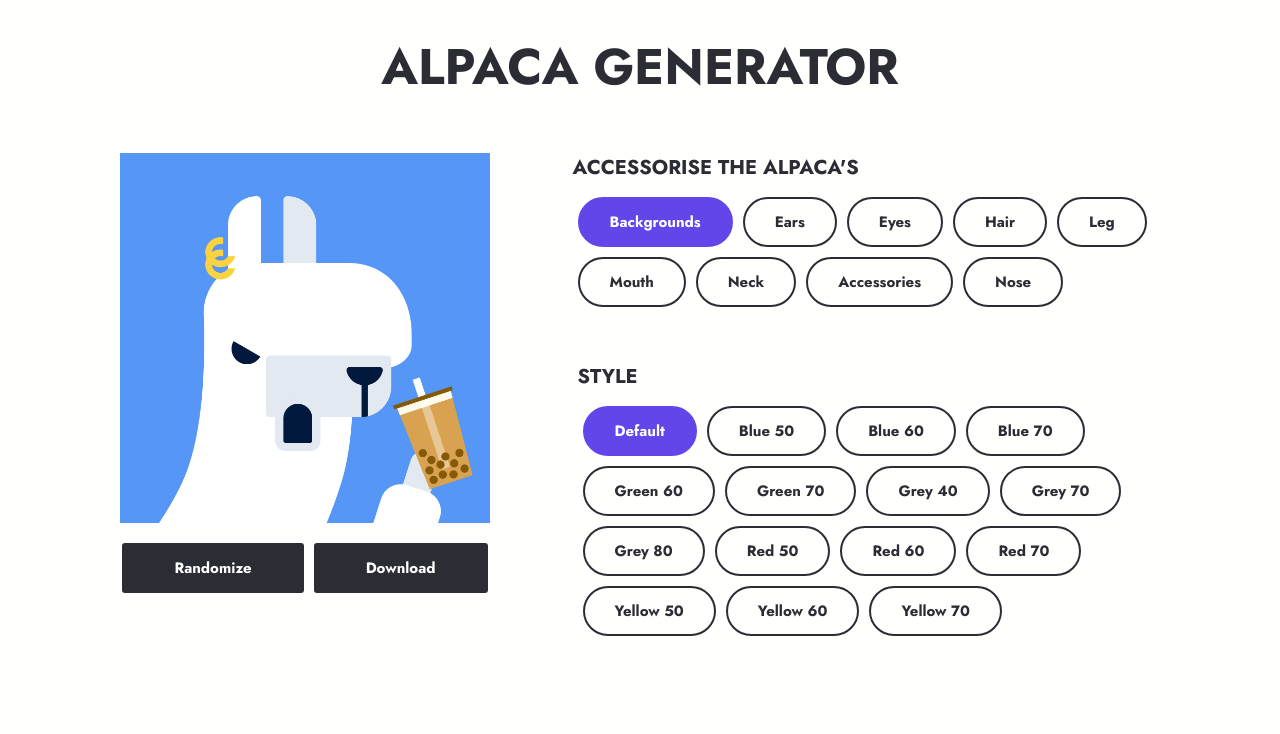
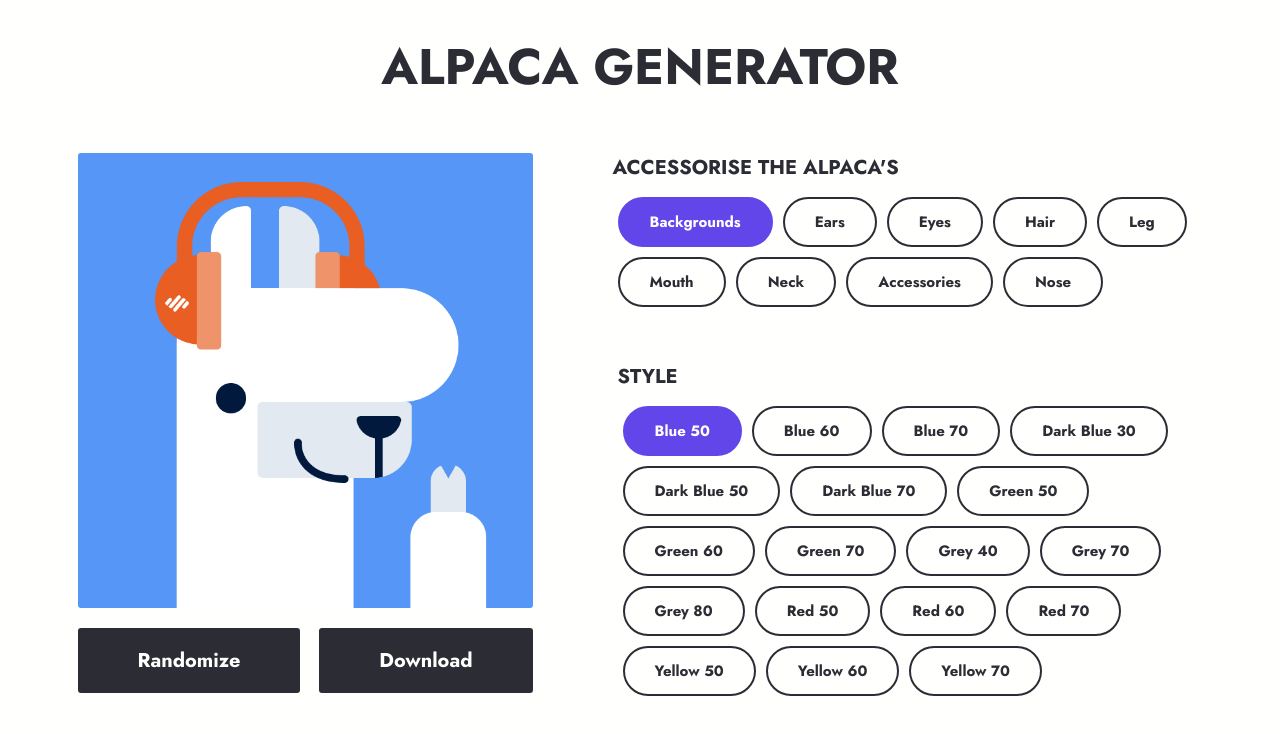
Before and after one commit to victorcodess/alpaca-image-generator, a React (Create React App) app: page / in a window 1280 px wide. Shown: the top 734 px of the page. Built offline with nearby package versions, Linux system fonts and the light colour scheme.

Commit message:
connected buttons to alpaca img

```diff
--- a/src/App.js
+++ b/src/App.js
@@ -47,6 +47,7 @@ function App() {
       newDir.items[itemIndex] = newItem;
 
       newState[dirIndex] = newDir;
+
       return newState;
     });
   };
@@ -56,7 +57,7 @@ function App() {
       <Header />
       <div className="container">
         <div className="left">
-          <Preview />
+          <Preview alpacaState={state} />
           <Controls />
         </div>
         <div className="right">
--- a/src/Components/Buttons.js
+++ b/src/Components/Buttons.js
@@ -1,4 +1,4 @@
-import React, { useState, useMemo } from "react";
+import React, { useMemo } from "react";
 
 const Buttons = ({ onSelectDir, onSelectItem, alpacaState }) => {
   const items = useMemo(() => {
--- a/src/Components/Preview.js
+++ b/src/Components/Preview.js
@@ -1,38 +1,21 @@
-import React from "react";
-import earings from "../alpaca/accessories/earings.png"
-// import flower from "../alpaca/accessories/flower.png"
-// import glasses from "../alpaca/accessories/glasses.png"
-// import headphone from "../alpaca/accessories/headphone.png"
-import blue50 from "../alpaca/backgrounds/blue50.png"
-import defaultEar from "../alpaca/ears/default.png"
-import angry from "../alpaca/eyes/angry.png"
-import bang from "../alpaca/hair/bang.png"
-import bubbleTea from "../alpaca/leg/bubble-tea.png"
-import astonished from "../alpaca/mouth/astonished.png"
-import bendBackward from "../alpaca/neck/bend-backward.png"
-import nose from "../alpaca/nose/nose.png"
+import React, { useMemo, useState } from "react";
 
+const Preview = ({ alpacaState }) => {
+  return (
+    <div className="alpaca">
+      {alpacaState.map((dir) => {
+        const item = dir.items.find((item) => item.selected);
+        if (!item) return null;
+        return (
+          <img
+            src={require(`../alpaca/${dir.directory}/${item.filename}.png`)}
+            alt="something went wrong"
+            className={`alpaca-${dir.directory}`}
+          />
+        );
+      })}
+    </div>
+  );
+};
 
-
-
-
-
-const Preview = () => {
-
-    return (
-        <div className="alpaca">
-            <img src={earings} alt="" className="alpaca-accessories" />
-            <img src={blue50} alt="" className="alpaca-backgrounds" />
-            <img src={defaultEar} alt="" className="alpaca-ears" />
-            <img src={angry} alt="" className="alpaca-eyes" />
-            <img src={bang} alt="" className="alpaca-hair" />
-            <img src={bubbleTea} alt="" className="alpaca-leg" />
-            <img src={astonished} alt="" className="alpaca-mouth" />
-            <img src={bendBackward} alt="" className="alpaca-neck" />
-            <img src={nose} alt="" className="alpaca-nose" />
-
-        </div>
-    )
-}
-
-export default Preview
+export default Preview;
--- a/src/alpacaData.js
+++ b/src/alpacaData.js
@@ -5,21 +5,24 @@ const alpacaData = [
     directory: "backgrounds",
     selected: true,
     items: [
-      { id: 0, label: "Default", filename: "default", selected: true },
-      { id: 1, label: "Blue 50", filename: "blue50", selected: false },
+      { id: 1, label: "Blue 50", filename: "blue50", selected: true },
       { id: 2, label: "Blue 60", filename: "blue60", selected: false },
       { id: 3, label: "Blue 70", filename: "blue70", selected: false },
-      { id: 4, label: "Green 60", filename: "green60", selected: false },
-      { id: 5, label: "Green 70", filename: "green70", selected: false },
-      { id: 6, label: "Grey 40", filename: "grey40", selected: false },
-      { id: 7, label: "Grey 70", filename: "grey70", selected: false },
-      { id: 8, label: "Grey 80", filename: "grey80", selected: false },
-      { id: 9, label: "Red 50", filename: "red50", selected: false },
-      { id: 10, label: "Red 60", filename: "red60", selected: false },
-      { id: 11, label: "Red 70", filename: "red70", selected: false },
-      { id: 13, label: "Yellow 50", filename: "yellow50", selected: false },
-      { id: 14, label: "Yellow 60", filename: "yellow60", selected: false },
-      { id: 15, label: "Yellow 70", filename: "yellow70", selected: false },
+      { id: 4, label: "Dark Blue 30", filename: "darkblue30", selected: false },
+      { id: 5, label: "Dark Blue 50", filename: "darkblue50", selected: false },
+      { id: 6, label: "Dark Blue 70", filename: "darkblue70", selected: false },
+      { id: 7, label: "Green 50", filename: "green50", selected: false },
+      { id: 8, label: "Green 60", filename: "green60", selected: false },
+      { id: 9, label: "Green 70", filename: "green70", selected: false },
+      { id: 10, label: "Grey 40", filename: "grey40", selected: false },
+      { id: 11, label: "Grey 70", filename: "grey70", selected: false },
+      { id: 12, label: "Grey 80", filename: "grey80", selected: false },
+      { id: 13, label: "Red 50", filename: "red50", selected: false },
+      { id: 14, label: "Red 60", filename: "red60", selected: false },
+      { id: 15, label: "Red 70", filename: "red70", selected: false },
+      { id: 16, label: "Yellow 50", filename: "yellow50", selected: false },
+      { id: 17, label: "Yellow 60", filename: "yellow60", selected: false },
+      { id: 18, label: "Yellow 70", filename: "yellow70", selected: false },
     ],
   },
   {
@@ -141,7 +144,7 @@ const alpacaData = [
     directory: "accessories",
     selected: false,
     items: [
-      { id: 0, label: "Default", filename: "default", selected: true },
+      { id: 0, label: "Default", filename: "headphone", selected: true },
       { id: 1, label: "Earings", filename: "earings", selected: false },
       { id: 2, label: "Flower", filename: "flower", selected: false },
       { id: 3, label: "Glasses", filename: "glasses", selected: false },
@@ -152,7 +155,7 @@ const alpacaData = [
     label: "Nose",
     directory: "nose",
     selected: false,
-    items: [{ id: 0, label: "Default", filename: "default", selected: true }],
+    items: [{ id: 0, label: "Default", filename: "nose", selected: true }],
   },
 ];
 
--- a/src/index.css
+++ b/src/index.css
@@ -47,7 +47,7 @@ code {
 }
 
 .alpaca {
-  width: 370px;
+  width: 455px;
   margin: 0;
   position: relative;
   aspect-ratio: 1;
@@ -56,6 +56,7 @@ code {
 .alpaca img {
   width: 100%;
   height: 100%;
+  border-radius: 3px;
 }
 
 .alpaca-accessories {
@@ -207,10 +208,11 @@ code {
 .controls-btns {
   display: flex;
   flex-direction: row;
-  justify-content: space-around;
+  justify-content: space-between;
   align-items: center;
   width: 100%;
-  margin: 20px 10px;
+  padding: 0;
+  margin-top: 20px;
 }
 
 .randomize-btn {
@@ -222,9 +224,9 @@ code {
   color: #fffffe;
   background: #2b2c34;
   font-family: "Jost", sans-serif;
-  font-size: 15px;
+  font-size: 20px;
   font-weight: 700;
-  padding: 12px 50px;
+  padding: 15px 57px;
   text-align: center;
   transition-duration: 0.15s;
   transition-property: all;
@@ -246,9 +248,9 @@ code {
   color: #fffffe;
   background: #2b2c34;
   font-family: "Jost", sans-serif;
-  font-size: 15px;
+  font-size: 20px;
   font-weight: 700;
-  padding: 12px 50px;
+  padding: 15px 57px;
   text-align: center;
   transition-duration: 0.15s;
   transition-property: all;
```
